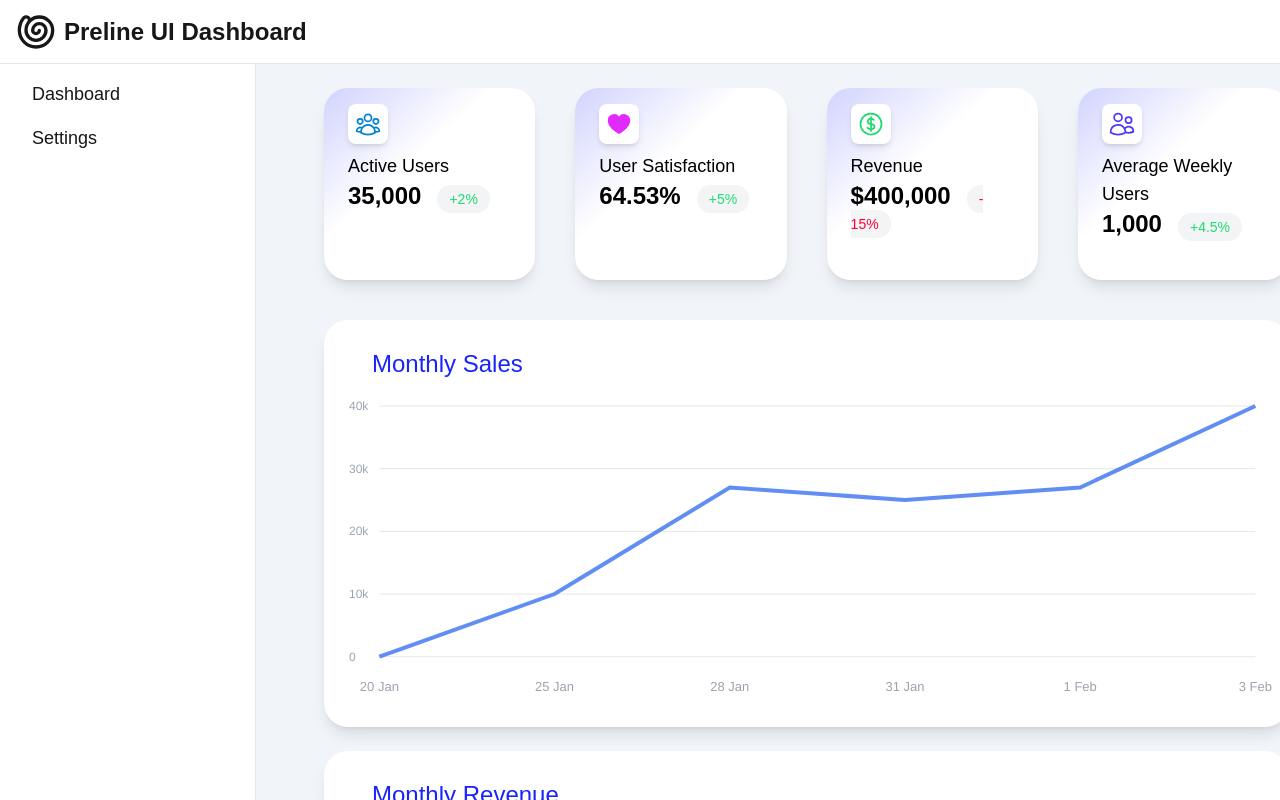
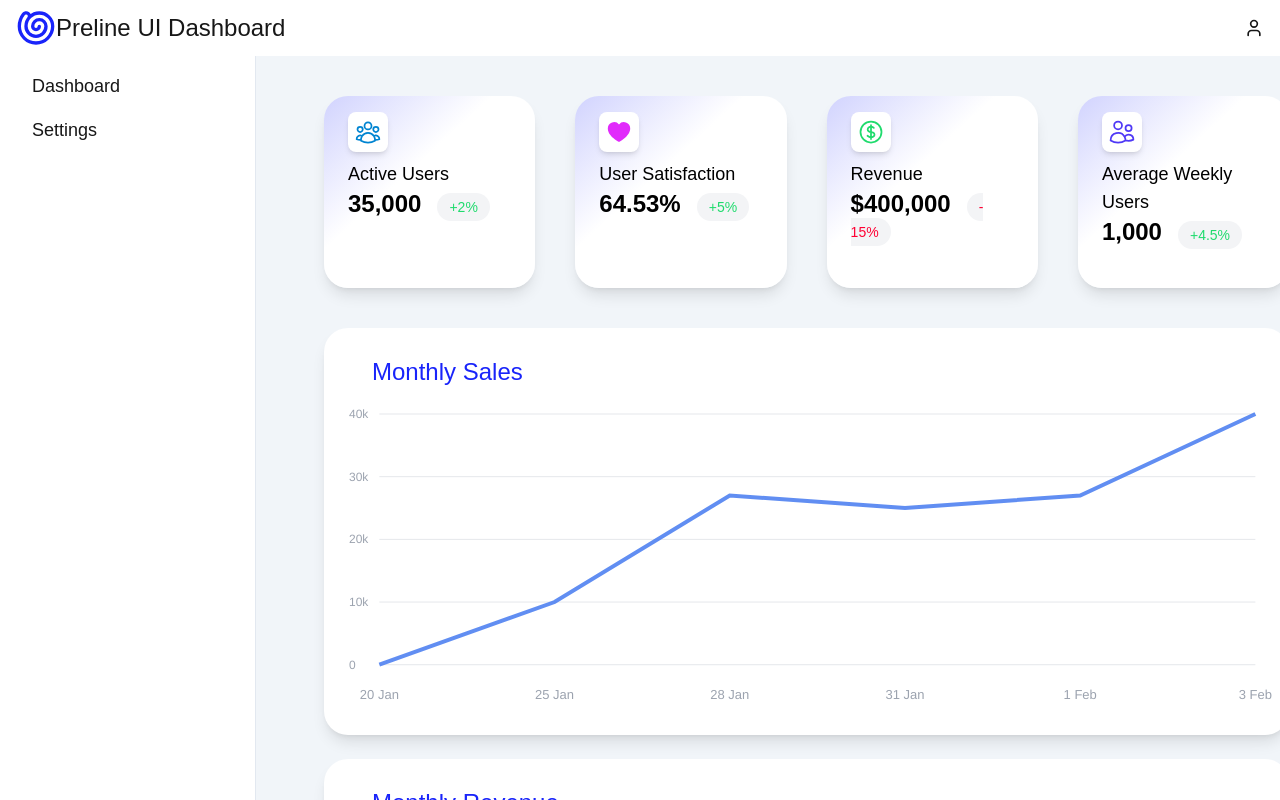
Before and after one commit to Said-Alisic/nextjs-preline-data-dashboards, a Next.js app: page /dashboard in a window 1280 px wide. Shown: the top 800 px of the page. Built offline with nearby package versions, Linux system fonts and the light colour scheme.

Commit message:
refactor: 💡 Move ui components into new folder

```diff
--- a/src/app/dashboard/page.tsx
+++ b/src/app/dashboard/page.tsx
@@ -7,8 +7,8 @@ import {
 import AreaChart from "app/libs/components/charts/AreaChart";
 import LineChart from "app/libs/components/charts/LineChart";
 import PieChart from "app/libs/components/charts/PieChart";
-import Sidebar from "app/libs/components/Sidebar";
-import { Shell } from "lucide-react";
+import Navbar from "app/libs/components/navigation/Navbar";
+import Sidebar from "app/libs/components/navigation/Sidebar";
 
 export default function ChartsPage() {
   const lineChart = {
@@ -107,15 +107,11 @@ export default function ChartsPage() {
 
   return (
     <div>
-      <div className="fixed w-full mb-10">
-        <div className="top-0 w-full h-16 bg-white border-b border-slate-200 py-2 px-4 inline-flex items-center">
-          <Shell size={40} />
-          <h1 className="ml-2 text-2xl font-bold">Preline UI Dashboard</h1>
-        </div>
-
+      <div className="fixed w-full mb-10 z-50">
+        <Navbar />
         <Sidebar />
       </div>
-      <div className="ml-[20rem] w-[80%] py-2 px-1 flex-1">
+      <div className="ml-[20rem] w-[80%] pt-4 pb-10 px-1 flex-1">
         <section className="w-[95%] mt-20 gap-10 grid grid-cols-6 md:grid-cols-4">
           {statCards.map((statCard, key) => (
             <div className={statCardStyles} key={key}>
--- /dev/null
+++ b/src/libs/components/navigation/Navbar.tsx
@@ -0,0 +1,16 @@
+import { Shell, User } from "lucide-react";
+import { JSX } from "react";
+
+export default function Navbar(): JSX.Element {
+  return (
+    <div className="top-0 w-full h-16 bg-white border-b border-slate-200 py-2 px-4 inline-flex items-center justify-between">
+      <div className="flex items-center">
+        <Shell size={40} className="text-[#1924fa]" />
+        <h1 className="ml-2 text-2xl font-bold">Preline UI Dashboard</h1>
+      </div>
+      <span className="inline-flex items-center justify-center size-10 text-sm font-semibold rounded-full text-[#E8E9FE] bg-[#1924fa]">
+        <User size={20} />
+      </span>
+    </div>
+  );
+}
```
Also changed, not shown: src/libs/components/navigation/Sidebar.tsx (renamed from src/libs/components/Sidebar.tsx).
